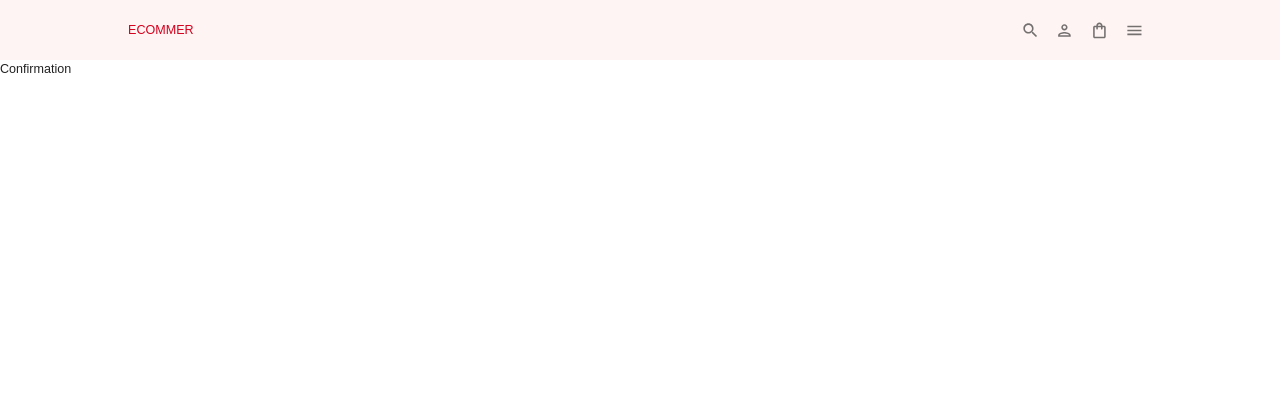
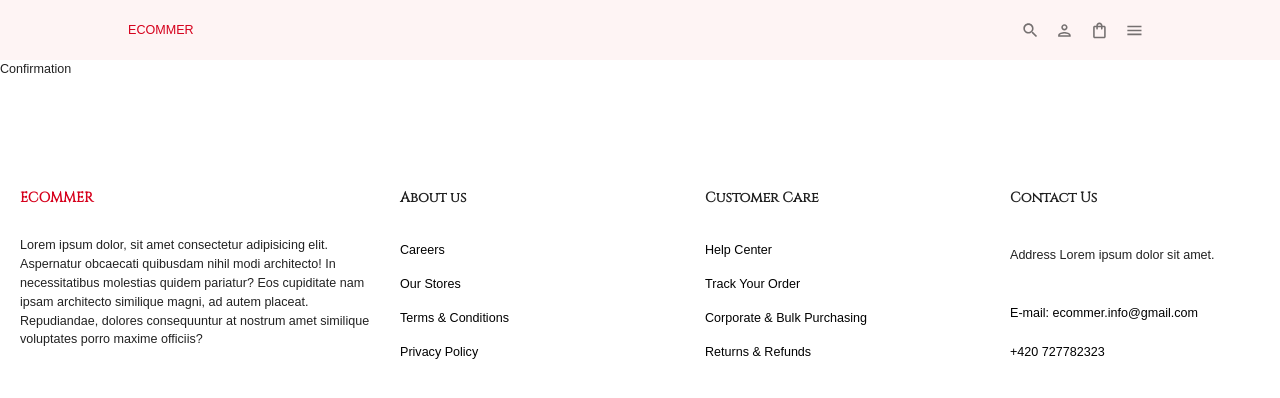
Before and after one commit to iskako01/React-Ecommerce, a React (Vite) app in the folder client/: page /checkout/success in a window 1280 px wide. Shown: the top 398 px of the page. Built offline with nearby package versions, Linux system fonts and the light colour scheme; a web font is replaced by a local one.

Commit message:
Added: Footer

```diff
--- a/client/index.html
+++ b/client/index.html
@@ -2,9 +2,9 @@
 <html lang="en">
   <head>
     <meta charset="UTF-8" />
-    <link rel="icon" type="image/svg+xml" href="/vite.svg" />
+    <!-- <link rel="icon" type="image/svg+xml" href="/vite.svg" /> -->
     <meta name="viewport" content="width=device-width, initial-scale=1.0" />
-    <title>Vite + React + TS</title>
+    <title>ECOMMER</title>
   </head>
   <body>
     <div id="root"></div>
--- a/client/src/App.tsx
+++ b/client/src/App.tsx
@@ -6,6 +6,7 @@ import ProductDetails from "./pages/ProductDetails";
 import Confirmation from "./pages/checkout/Confirmation";
 import Header from "./components/Header";
 import CartMenu from "./components/checkout/CartMenu";
+import Footer from "./components/footer/Footer";
 
 const ScrollToTop = () => {
   const { pathname } = useLocation();
@@ -29,6 +30,7 @@ const App = () => {
         <Route path="/checkout/success" element={<Confirmation />} />
       </Routes>
       <CartMenu />
+      <Footer />
     </div>
   );
 };
--- a/client/src/components/Subscribe.tsx
+++ b/client/src/components/Subscribe.tsx
@@ -4,6 +4,8 @@ import { MarkEmailReadOutlined } from "@mui/icons-material";
 
 const Subscribe = () => {
   const [email, setEmail] = useState("");
+
+  //   TODO Add subcribe in server
 
   return (
     <Box width="80%" margin="80px auto" textAlign="center">
--- /dev/null
+++ b/client/src/components/footer/Footer.tsx
@@ -0,0 +1,44 @@
+import { Box, Typography, useMediaQuery } from "@mui/material";
+import { shades } from "../../theme";
+import FooterMenu from "./FooterMenu";
+
+const Footer = () => {
+  const isNonMobile = useMediaQuery("(min-width: 1200px)");
+
+  return (
+    <Box mt="70px" p="40px 0" width="100%">
+      <Box
+        padding="0 20px"
+        margin="auto"
+        display="flex"
+        justifyContent="space-between"
+        gap="30px"
+        flexDirection={isNonMobile ? "row" : "column"}
+      >
+        <Box
+          maxWidth={isNonMobile ? "350px" : "100%"}
+          textAlign={isNonMobile ? "left" : "center"}
+        >
+          <Typography
+            variant="h4"
+            fontWeight="bold"
+            mb="30px"
+            color={shades.secondary[500]}
+          >
+            ECOMMER
+          </Typography>
+          <Typography>
+            Lorem ipsum dolor, sit amet consectetur adipisicing elit. Aspernatur
+            obcaecati quibusdam nihil modi architecto! In necessitatibus
+            molestias quidem pariatur? Eos cupiditate nam ipsam architecto
+            similique magni, ad autem placeat. Repudiandae, dolores consequuntur
+            at nostrum amet similique voluptates porro maxime officiis?
+          </Typography>
+        </Box>
+        <FooterMenu />
+      </Box>
+    </Box>
+  );
+};
+
+export default Footer;
--- /dev/null
+++ b/client/src/components/footer/FooterMenu.tsx
@@ -0,0 +1,68 @@
+import { Box, Typography, useMediaQuery } from "@mui/material";
+import React from "react";
+import { Link } from "react-router-dom";
+
+const FooterMenu = () => {
+  const isNonMobile = useMediaQuery("(min-width: 600px)");
+
+  return (
+    <Box
+      width="100%"
+      maxWidth="900px"
+      margin="auto"
+      display="grid"
+      gridTemplateColumns="repeat(auto-fill, 250px)"
+      justifyContent="space-between"
+      gap="20px"
+    >
+      <Box display="flex" justifyContent="space-between" flexDirection="column">
+        <Typography variant="h4" fontWeight="bold" mb="35px">
+          About us
+        </Typography>
+        <Link to="/careers" className="link">
+          Careers
+        </Link>
+        <Link to="/our-stores" className="link">
+          Our Stores
+        </Link>
+        <Link to="/terms-and-conditions" className="link">
+          Terms & Conditions
+        </Link>
+        <Link to="/privacy-policy" className="link">
+          Privacy Policy
+        </Link>
+      </Box>
+      <Box display="flex" justifyContent="space-between" flexDirection="column">
+        <Typography variant="h4" fontWeight="bold" mb="35px">
+          Customer Care
+        </Typography>
+        <Link to="/help-center" className="link">
+          Help Center
+        </Link>
+        <Link to="/track-order" className="link">
+          Track Your Order
+        </Link>
+        <Link to="/purchasing" className="link">
+          Corporate & Bulk Purchasing
+        </Link>
+        <Link to="/refunds" className="link">
+          Returns & Refunds
+        </Link>
+      </Box>
+      <Box display="flex" justifyContent="space-between" flexDirection="column">
+        <Typography variant="h4" fontWeight="bold" mb="35px">
+          Contact Us
+        </Typography>
+        <Typography mb="35px">Address Lorem ipsum dolor sit amet.</Typography>
+        <Link to="mailto:ecommer.info@gmail.com" className="link">
+          E-mail: ecommer.info@gmail.com
+        </Link>
+        <Link to="tel:+420727782323" className="link">
+          +420 727782323
+        </Link>
+      </Box>
+    </Box>
+  );
+};
+
+export default FooterMenu;
--- a/client/src/components/product/ProductList.tsx
+++ b/client/src/components/product/ProductList.tsx
@@ -45,7 +45,7 @@ const ProductList = () => {
   }, []);
 
   return (
-    <Box width="80%" margin="80px auto">
+    <Box width="100%" margin="80px auto">
       <Typography variant="h3" textAlign="center">
         Our Featured <b>Products</b>
       </Typography>
@@ -68,7 +68,7 @@ const ProductList = () => {
         display="grid"
         gridTemplateColumns="repeat(auto-fill, 300px)"
         justifyContent="space-around"
-        sx={{ rowGap: "20px", colomnGap: "1.5%" }}
+        gap="20px"
       >
         {categoryFilter().map((item, index) => (
           <ProductPreview
--- a/client/src/index.css
+++ b/client/src/index.css
@@ -11,4 +11,17 @@ body {
 
 .app {
   margin: auto;
+  max-width: 1500px;
+  min-width: 320px;
 }
+
+.link,
+a {
+  color: #000000;
+  text-decoration: none;
+  margin-bottom: 15px;
+}
+
+.link:hover {
+  text-decoration: underline;
+}
```
Also changed, not shown: 1 other file (tests, documents, lock files or other folders).
